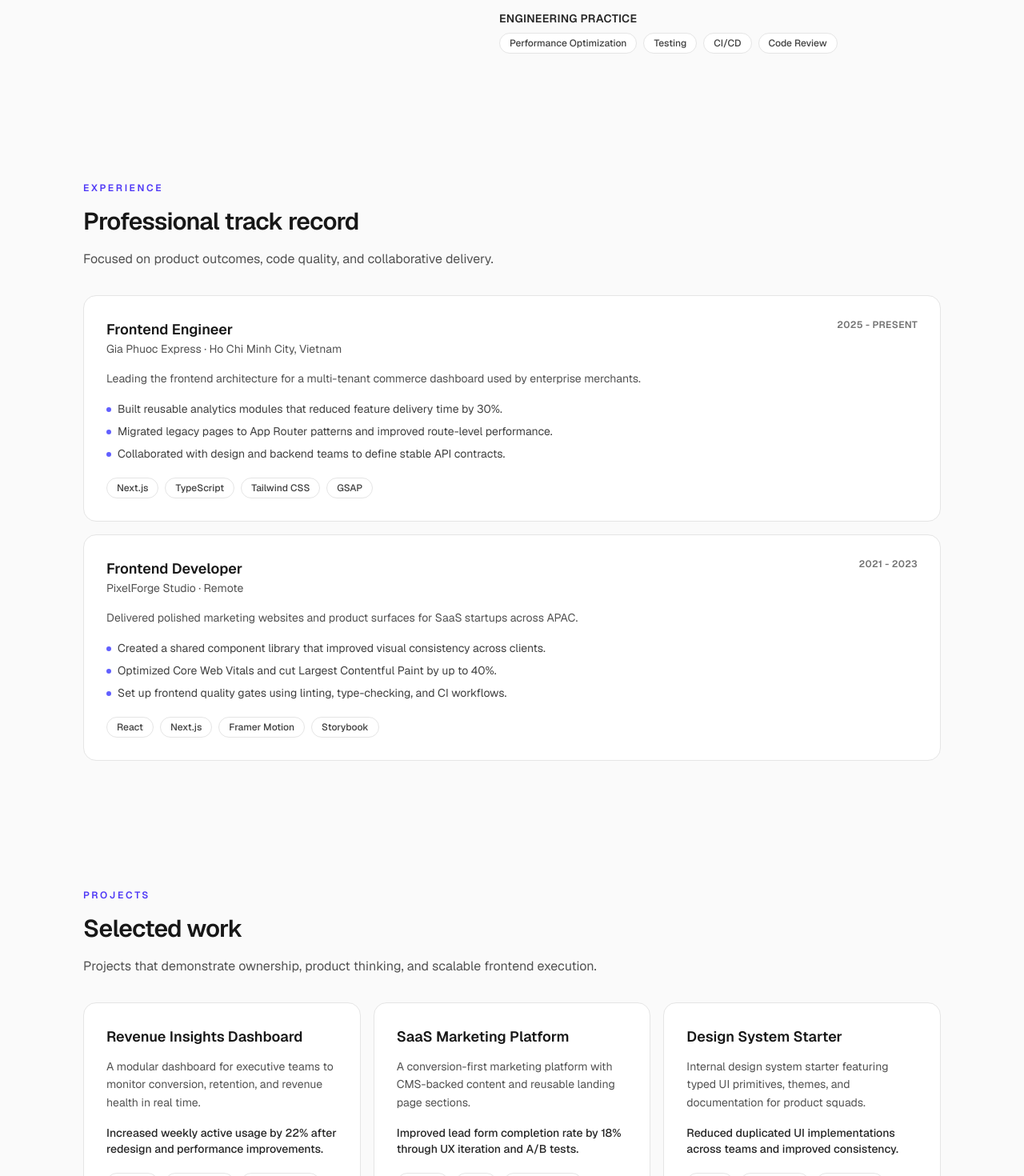
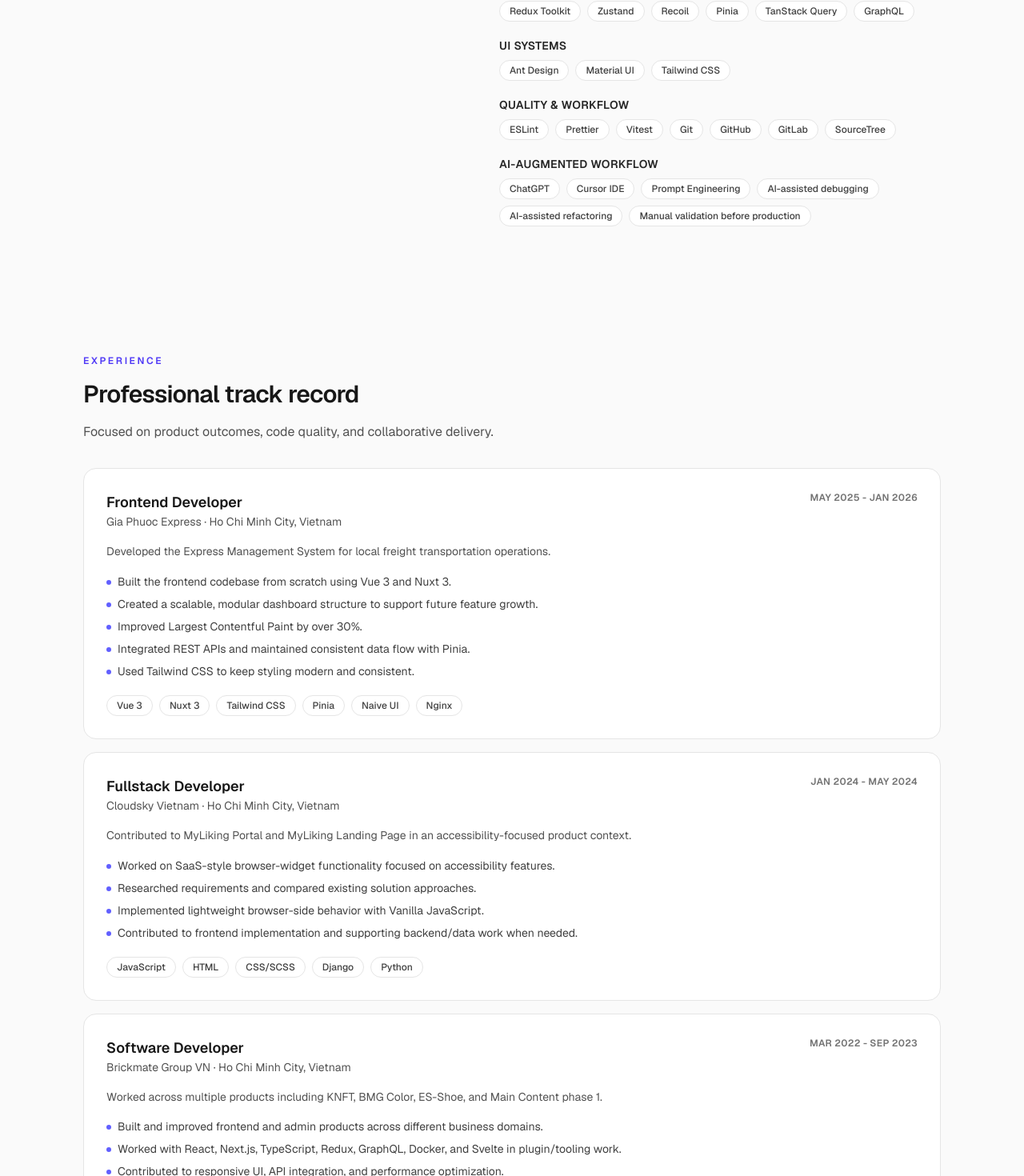
Before and after one commit to fuwhis/my-landing-page, a Next.js app: page / in a window 1280 px wide. Shown: the part 947-2417 px from the top of the page at 80% size. Built offline with nearby package versions, Linux system fonts and the light colour scheme.

Commit message:
update(data): add data from cv

```diff
--- a/src/data/experience.ts
+++ b/src/data/experience.ts
@@ -3,30 +3,62 @@ import type { ExperienceItem } from '@/types/content'
 export const experiences: ExperienceItem[] = [
   {
     company: 'Gia Phuoc Express',
-    role: 'Frontend Engineer',
+    role: 'Frontend Developer',
     location: 'Ho Chi Minh City, Vietnam',
-    period: '2025 - Present',
+    period: 'May 2025 - Jan 2026',
     summary:
-      'Leading the frontend architecture for a multi-tenant commerce dashboard used by enterprise merchants.',
+      'Developed the Express Management System for local freight transportation operations.',
     highlights: [
-      'Built reusable analytics modules that reduced feature delivery time by 30%.',
-      'Migrated legacy pages to App Router patterns and improved route-level performance.',
-      'Collaborated with design and backend teams to define stable API contracts.',
+      'Built the frontend codebase from scratch using Vue 3 and Nuxt 3.',
+      'Created a scalable, modular dashboard structure to support future feature growth.',
+      'Improved Largest Contentful Paint by over 30%.',
+      'Integrated REST APIs and maintained consistent data flow with Pinia.',
+      'Used Tailwind CSS to keep styling modern and consistent.',
     ],
-    technologies: ['Next.js', 'TypeScript', 'Tailwind CSS', 'GSAP'],
+    technologies: ['Vue 3', 'Nuxt 3', 'Tailwind CSS', 'Pinia', 'Naive UI', 'Nginx'],
   },
   {
-    company: 'PixelForge Studio',
+    company: 'Cloudsky Vietnam',
+    role: 'Fullstack Developer',
+    location: 'Ho Chi Minh City, Vietnam',
+    period: 'Jan 2024 - May 2024',
+    summary:
+      'Contributed to MyLiking Portal and MyLiking Landing Page in an accessibility-focused product context.',
+    highlights: [
+      'Worked on SaaS-style browser-widget functionality focused on accessibility features.',
+      'Researched requirements and compared existing solution approaches.',
+      'Implemented lightweight browser-side behavior with Vanilla JavaScript.',
+      'Contributed to frontend implementation and supporting backend/data work when needed.',
+    ],
+    technologies: ['JavaScript', 'HTML', 'CSS/SCSS', 'Django', 'Python'],
+  },
+  {
+    company: 'Brickmate Group VN',
+    role: 'Software Developer',
+    location: 'Ho Chi Minh City, Vietnam',
+    period: 'Mar 2022 - Sep 2023',
+    summary:
+      'Worked across multiple products including KNFT, BMG Color, ES-Shoe, and Main Content phase 1.',
+    highlights: [
+      'Built and improved frontend and admin products across different business domains.',
+      'Worked with React, Next.js, TypeScript, Redux, GraphQL, Docker, and Svelte in plugin/tooling work.',
+      'Contributed to responsive UI, API integration, and performance optimization.',
+      'Improved code structure and maintainability through collaboration and review.',
+    ],
+    technologies: ['React', 'Next.js', 'TypeScript', 'Redux', 'GraphQL', 'Docker', 'Svelte'],
+  },
+  {
+    company: 'FPT Software',
     role: 'Frontend Developer',
-    location: 'Remote',
-    period: '2021 - 2023',
-    summary:
-      'Delivered polished marketing websites and product surfaces for SaaS startups across APAC.',
+    location: 'Ho Chi Minh City, Vietnam',
+    period: 'Apr 2021 - Mar 2022',
+    summary: 'Participated in the Zalo-M360 project and delivered admin dashboard frontend features.',
     highlights: [
-      'Created a shared component library that improved visual consistency across clients.',
-      'Optimized Core Web Vitals and cut Largest Contentful Paint by up to 40%.',
-      'Set up frontend quality gates using linting, type-checking, and CI workflows.',
+      'Built and maintained dashboard functionality for business operations.',
+      'Integrated APIs and handled frontend state/data flow using Redux.',
+      'Collaborated with team members to refine business logic and component behavior.',
+      'Maintained implementation consistency through linting and structured frontend practices.',
     ],
-    technologies: ['React', 'Next.js', 'Framer Motion', 'Storybook'],
+    technologies: ['React', 'Ant Design', 'Redux', 'SCSS'],
   },
 ]
--- a/src/data/profile.ts
+++ b/src/data/profile.ts
@@ -1,14 +1,21 @@
 import type { Profile } from '@/types/content'
 
 export const profile: Profile = {
-  fullName: 'Fuwhis Nguyen',
-  role: 'Senior Frontend Engineer',
+  fullName: 'Nguyen Phu Quy',
+  role: 'Frontend Engineer', // | 'Developer'
   tagline: 'Building high-converting products with scalable frontend architecture',
   location: 'Ho Chi Minh City, Vietnam',
-  email: 'fuwhis.nguyen@gmail.com',
-  availability: 'Open to senior IC roles and product-focused teams',
+  email: 'quynguyen.itengineer@gmail.com',
+  availability: 'Open to frontend engineering opportunities on product-focused teams',
   summary:
-    'Frontend engineer with 4+ years delivering production web applications. I focus on performance, design systems, and maintainable component architecture to move quickly without sacrificing quality.',
+    'Experienced across React, Vue, Next.js, and Nuxt.js with a strong focus on performance, maintainable UI architecture, and responsive user-centric interfaces.',
+  aboutParagraphs: [
+    'I am a Frontend Engineer with 4+ years of experience building dynamic web products, admin dashboards, and business-focused interfaces across React and Vue ecosystems.',
+    'My approach emphasizes maintainability, performance optimization, and clear UX behavior. I adapt quickly to new technologies and use AI-assisted workflows to speed up debugging, refactoring, and implementation while validating outputs carefully before production.',
+  ],
+  contactTitle: 'Open to frontend engineering opportunities',
+  contactDescription:
+    'Interested in scalable web applications and product-focused frontend roles. Contact actions below are placeholders and can be replaced with final links anytime.',
   socialLinks: [
     { label: 'GitHub', href: 'https://github.com/fuwhis' },
     { label: 'LinkedIn', href: 'https://www.linkedin.com/' },
@@ -16,7 +23,8 @@ export const profile: Profile = {
   ],
   metrics: [
     { label: 'Years Experience', value: '4+', description: 'B2B and B2C products' },
-    { label: 'Projects Shipped', value: '18+', description: 'From MVP to scale-up' },
-    { label: 'Lighthouse Score', value: '95+', description: 'Across key landing pages' },
+    { label: 'Projects Shipped', value: '3+', description: 'From MVP to scale-up' },
+    // { label: 'Lighthouse Score', value: '95+', description: 'Across key landing pages' },
+    { label: 'Performance Impact', value: '30%+', description: 'LCP improvement on production project' },
   ],
 }
--- a/src/data/projects.ts
+++ b/src/data/projects.ts
@@ -1,31 +1,47 @@
-import type { ProjectItem } from '@/types/content';
+import type { ProjectItem } from '@/types/content'
 
 export const projects: ProjectItem[] = [
   {
-    title: 'Revenue Insights Dashboard',
+    title: 'Gia Phuoc Express',
+    category: 'Admin Dashboard / Logistics',
     description:
-      'A modular dashboard for executive teams to monitor conversion, retention, and revenue health in real time.',
-    impact: 'Increased weekly active usage by 22% after redesign and performance improvements.',
-    stack: ['Next.js', 'TypeScript', 'Tailwind CSS', 'Recharts'],
-    href: '#',
-    repoHref: '#',
+      'A web-based admin dashboard for local freight transportation operations across stations, including shipment registration, customer management, and shipping fee calculation.',
+    impact:
+      'Built the frontend from scratch, improved LCP by 30%+, and designed a scalable architecture for growth.',
+    stack: ['Vue 3', 'Nuxt 3', 'Pinia', 'Tailwind CSS', 'Naive UI'],
   },
   {
-    title: 'SaaS Marketing Platform',
+    title: 'MyLiking',
+    category: 'Browser Widget / Accessibility',
     description:
-      'A conversion-first marketing platform with CMS-backed content and reusable landing page sections.',
-    impact: 'Improved lead form completion rate by 18% through UX iteration and A/B tests.',
-    stack: ['Next.js', 'MDX', 'Tailwind CSS', 'Vercel'],
-    href: '#',
-    repoHref: '#',
+      'A SaaS-style browser widget and related portal/landing page focused on improving website accessibility through embeddable client-side features.',
+    impact:
+      'Implemented lightweight browser-side functionality and contributed to accessibility-oriented feature research.',
+    stack: ['JavaScript', 'HTML', 'CSS/SCSS', 'Django', 'Python'],
   },
   {
-    title: 'Design System Starter',
+    title: 'ES-Shoe',
+    category: 'Admin Dashboard / Footwear Tech',
     description:
-      'Internal design system starter featuring typed UI primitives, themes, and documentation for product squads.',
-    impact: 'Reduced duplicated UI implementations across teams and improved consistency.',
-    stack: ['React', 'TypeScript', 'Storybook', 'Vitest'],
-    href: '#',
-    repoHref: '#',
+      'A web-based admin dashboard used to manage feet measurement data for a mobile-first shoe ordering experience.',
+    impact:
+      'Built polished admin UI, integrated APIs with Redux-based state flow, and supported deployment consistency with Docker.',
+    stack: ['React', 'TypeScript', 'Redux', 'Ant Design', 'Docker', 'SCSS'],
+  },
+  {
+    title: 'KNFT Kumho',
+    category: 'Web Platform / Blockchain',
+    description:
+      'A blockchain-related web platform focused on NFT marketplace functionality in an e-commerce-oriented context.',
+    impact: 'Built responsive frontend features, improved load time by over 30%, and used GraphQL-driven rendering.',
+    stack: ['React', 'Next.js', 'Redux', 'GraphQL', 'Docker', 'Ant Design'],
+  },
+  {
+    title: 'BMG Color',
+    category: 'Design Tooling / Figma Plugin',
+    description: 'A Figma plugin to manage and reuse design kits for better team workflow.',
+    impact:
+      'Expanded plugin features, refactored architecture with Svelte and Rollup, and improved loading performance.',
+    stack: ['TypeScript', 'Svelte', 'Rollup', 'SCSS', 'HTML'],
   },
 ];
--- a/src/data/skills.ts
+++ b/src/data/skills.ts
@@ -2,15 +2,30 @@ import type { SkillGroup } from '@/types/content';
 
 export const skillGroups: SkillGroup[] = [
   {
-    title: 'Frontend Core',
-    items: ['TypeScript', 'React', 'Next.js App Router', 'HTML/CSS', 'Accessibility'],
+    title: 'Frontend Engineering',
+    items: ['JavaScript', 'TypeScript', 'React', 'Next.js', 'Vue 3', 'Nuxt 3', 'HTML', 'CSS', 'Tailwind CSS'],
   },
   {
-    title: 'UI & Motion',
-    items: ['Tailwind CSS v4', 'shadcn/ui', 'GSAP', 'Design Systems'],
+    title: 'State & Data Flow',
+    items: ['Redux Toolkit', 'Zustand', 'Recoil', 'Pinia', 'TanStack Query', 'GraphQL'],
   },
   {
-    title: 'Engineering Practice',
-    items: ['Performance Optimization', 'Testing', 'CI/CD', 'Code Review'],
+    title: 'UI Systems',
+    items: ['Ant Design', 'Material UI', 'Tailwind CSS'],
+  },
+  {
+    title: 'Quality & Workflow',
+    items: ['ESLint', 'Prettier', 'Vitest', 'Git', 'GitHub', 'GitLab', 'SourceTree'],
+  },
+  {
+    title: 'AI-Augmented Workflow',
+    items: [
+      'ChatGPT',
+      'Cursor IDE',
+      'Prompt Engineering',
+      'AI-assisted debugging',
+      'AI-assisted refactoring',
+      'Manual validation before production',
+    ],
   },
 ];
--- /dev/null
+++ b/src/data/tech-stack.ts
@@ -0,0 +1,20 @@
+import type { SkillGroup } from '@/types/content';
+
+export const techStackGroups: SkillGroup[] = [
+  {
+    title: 'Core',
+    items: ['JavaScript', 'TypeScript', 'HTML5', 'CSS3'],
+  },
+  {
+    title: 'Frameworks',
+    items: ['React', 'Next.js', 'Vue.js', 'Nuxt.js'],
+  },
+  {
+    title: 'State & Data',
+    items: ['Redux', 'Zustand', 'Recoil', 'Pinia', 'TanStack Query', 'GraphQL'],
+  },
+  {
+    title: 'UI & Delivery',
+    items: ['Tailwind CSS', 'Ant Design', 'Material UI', 'Docker', 'Git'],
+  },
+];
--- a/src/types/content.ts
+++ b/src/types/content.ts
@@ -21,6 +21,7 @@ export type ExperienceItem = {
 
 export type ProjectItem = {
   title: string;
+  category: string;
   description: string;
   impact: string;
   stack: string[];
@@ -41,6 +42,9 @@ export type Profile = {
   email: string;
   availability: string;
   summary: string;
+  aboutParagraphs: string[];
+  contactTitle: string;
+  contactDescription: string;
   socialLinks: SocialLink[];
   metrics: Metric[];
 };
```
